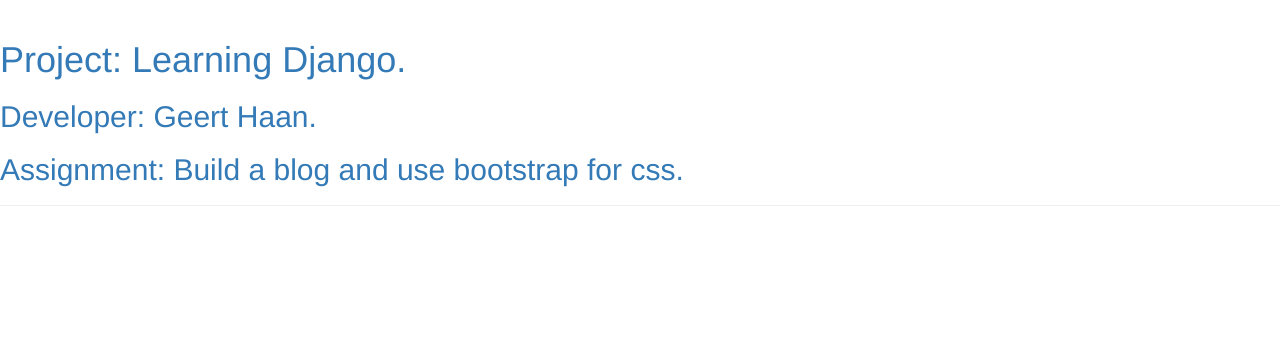
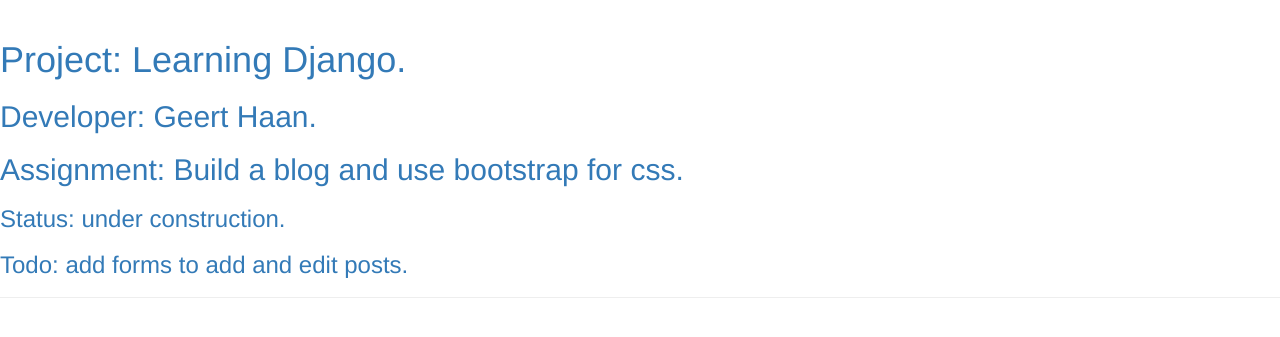
Before and after one commit to geerthaan/my-first-blog, a Django app: page / in a window 1280 px wide. Shown: the top 337 px of the page. Run offline with Django 3.2, Linux system fonts and the light colour scheme; data that the repository does not hold is empty; some libraries are stand-ins or nearby versions.

Commit message:
change header text

```diff
--- a/blog/templates/blog/post_list.html
+++ b/blog/templates/blog/post_list.html
@@ -13,6 +13,9 @@
     <h1><a href="/">Project: Learning Django.</a></h1>
     <h2><a href="/">Developer: Geert Haan.</a></h2>
     <h2><a href="/">Assignment: Build a blog and use bootstrap for css.</a></h2>
+    <h3><a href="/">Status: under construction.</a></h3>
+    <h3><a href="/">Todo: add forms to add and edit posts.</a></h3>
+
 
  </div>
 
--- a/mysite/settings.py
+++ b/mysite/settings.py
@@ -144,7 +144,7 @@ SECRET_KEY = '-zt)2gsecy6$dz-cp^$!6b!@cu2$gsoi1%47^$u^xfw(q$byl+'
 # SECURITY WARNING: don't run with debug turned on in production!
 DEBUG = True
 
-ALLOWED_HOSTS = ['ghdesign.pythonanywhere.com']
+ALLOWED_HOSTS = ['ghdesign.pythonanywhere.com', '127.0.0.1']
 
 # Application definition
 
```
